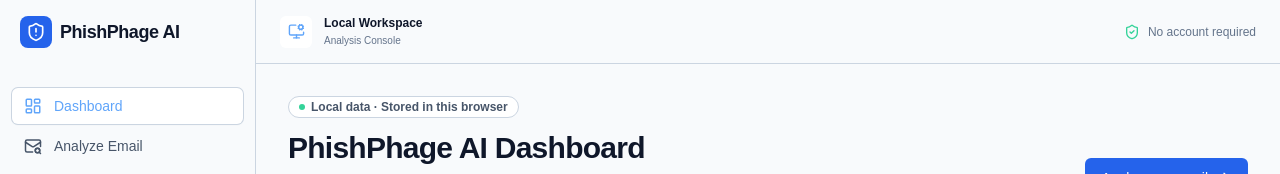
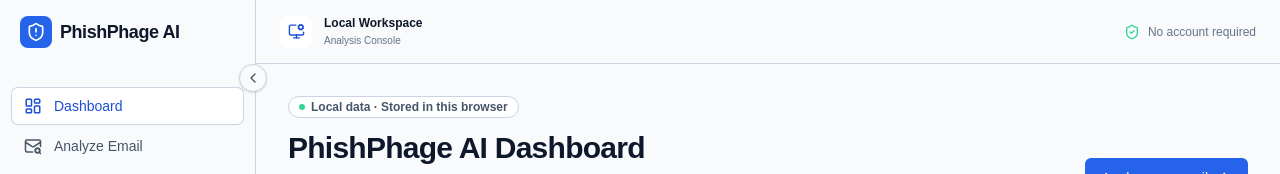
Before and after one commit to Nitin-Polistya/phishphage-ai, a Next.js app in the folder apps/web/: page /dashboard in a window 1280 px wide. Shown: the top 174 px of the page. Built offline with nearby package versions, Linux system fonts and the light colour scheme.

Commit message:
Sidebar improvement

```diff
--- a/apps/web/app/globals.css
+++ b/apps/web/app/globals.css
@@ -17,6 +17,32 @@ body {
 
 * {
   box-sizing: border-box;
+}
+
+.theme-link {
+  color: #94a3b8;
+}
+
+.theme-link:hover,
+.theme-link:focus-visible {
+  color: #f1f5f9;
+}
+
+.theme-active-link {
+  color: #60a5fa;
+}
+
+html[data-theme='light'] .theme-link {
+  color: #475569;
+}
+
+html[data-theme='light'] .theme-link:hover,
+html[data-theme='light'] .theme-link:focus-visible {
+  color: #0f172a;
+}
+
+html[data-theme='light'] .theme-active-link {
+  color: #1d4ed8;
 }
 
 html {
@@ -54,6 +80,8 @@ html[data-theme='light'] [class~='text-slate-300'] { color: #334155 !important;
 html[data-theme='light'] [class~='text-slate-400'] { color: #475569 !important; }
 html[data-theme='light'] [class~='text-slate-500'],
 html[data-theme='light'] [class~='text-slate-600'] { color: #64748b !important; }
+html[data-theme='light'] [class~='text-blue-400'] { color: #1d4ed8 !important; }
+html[data-theme='light'] [class~='text-blue-300'] { color: #1e40af !important; }
 html[data-theme='light'] [class~='border-slate-800'],
 html[data-theme='light'] [class~='border-slate-800/80'],
 html[data-theme='light'] [class~='border-slate-700'] { border-color: #cbd5e1 !important; }
@@ -63,6 +91,10 @@ html[data-theme='light'] [class~='via-slate-950'] { --tw-gradient-via: #f8fafc v
 html[data-theme='light'] [class~='to-slate-950'] { --tw-gradient-to: #f8fafc var(--tw-gradient-to-position) !important; }
 html[data-theme='light'] [class~='hover:bg-slate-900']:hover,
 html[data-theme='light'] [class~='hover:bg-slate-800']:hover { background-color: #e2e8f0 !important; }
+html[data-theme='light'] [class~='hover:text-slate-100']:hover,
+html[data-theme='light'] [class~='hover:text-slate-200']:hover,
+html[data-theme='light'] [class~='hover:text-slate-300']:hover,
+html[data-theme='light'] [class~='hover:text-blue-300']:hover { color: #0f172a !important; }
 html[data-theme='light'] h1[class~='text-white'],
 html[data-theme='light'] h2[class~='text-white'],
 html[data-theme='light'] p[class~='text-white'],
--- a/apps/web/app/page.tsx
+++ b/apps/web/app/page.tsx
@@ -294,7 +294,7 @@ export default function LandingPage() {
               </div>
             </div>
             <div className="flex flex-wrap items-center gap-x-6 gap-y-3 text-sm text-slate-500">
-              <a href="https://github.com/Nitin-Polistya/phishphage-ai" target="_blank" rel="noreferrer" className="transition-colors hover:text-slate-200">GitHub repository</a>
+              <a href="https://github.com/Nitin-Polistya/phishphage-ai" target="_blank" rel="noreferrer" className="theme-link rounded-sm transition-colors focus-visible:outline-none focus-visible:ring-2 focus-visible:ring-blue-500">GitHub repository</a>
               <span className="flex items-center gap-1.5" title="Documentation coming soon"><BookOpen size={14} aria-hidden="true" />Documentation · Coming soon</span>
               <span className="flex items-center gap-1.5"><BadgeCheck size={14} aria-hidden="true" />Internship MVP</span>
             </div>
--- a/apps/web/components/landing/section-navigation.tsx
+++ b/apps/web/components/landing/section-navigation.tsx
@@ -70,7 +70,7 @@ export function LandingSectionNavigation() {
             href={`#${id}`}
             aria-current={active ? 'location' : undefined}
             onClick={(event) => navigateToSection(event, id)}
-            className={cn('rounded-sm transition-colors focus-visible:outline-none focus-visible:ring-2 focus-visible:ring-blue-500', active ? 'text-blue-400' : 'text-slate-400 hover:text-slate-100')}
+            className={cn('rounded-sm transition-colors focus-visible:outline-none focus-visible:ring-2 focus-visible:ring-blue-500', active ? 'theme-active-link' : 'theme-link')}
           >
             {label}
           </a>
--- a/apps/web/components/layout/app-shell.tsx
+++ b/apps/web/components/layout/app-shell.tsx
@@ -1,20 +1,53 @@
-"use client";
+'use client';
 
+import { useCallback, useEffect, useRef, useState, type ReactNode } from 'react';
+
+import { readSidebarCollapsed, writeSidebarCollapsed } from '@/lib/sidebar-state';
+import { cn } from '@/lib/utils';
 import { Sidebar } from './sidebar';
 import { TopNav } from './top-nav';
-import { ReactNode } from 'react';
 
 interface AppShellProps {
   children: ReactNode;
 }
 
 export function AppShell({ children }: AppShellProps) {
+  const [collapsed, setCollapsed] = useState(false);
+  const [mobileOpen, setMobileOpen] = useState(false);
+  const [isDesktop, setIsDesktop] = useState(false);
+  const menuButtonRef = useRef<HTMLButtonElement>(null);
+
+  useEffect(() => {
+    setCollapsed(readSidebarCollapsed());
+    const media = window.matchMedia('(min-width: 1024px)');
+    const syncViewport = () => {
+      setIsDesktop(media.matches);
+      if (media.matches) setMobileOpen(false);
+    };
+    syncViewport();
+    media.addEventListener('change', syncViewport);
+    return () => media.removeEventListener('change', syncViewport);
+  }, []);
+
+  const toggleCollapsed = useCallback(() => {
+    setCollapsed((current) => {
+      const next = !current;
+      writeSidebarCollapsed(next);
+      return next;
+    });
+  }, []);
+
+  const closeMobile = useCallback(() => {
+    setMobileOpen(false);
+    window.requestAnimationFrame(() => menuButtonRef.current?.focus());
+  }, []);
+
   return (
     <div className="flex min-h-screen bg-slate-950">
-      <Sidebar />
-      <div className="flex flex-1 flex-col lg:pl-64">
-        <TopNav />
-        <main className="p-4 sm:p-6 lg:p-8">
+      <Sidebar collapsed={collapsed} mobileOpen={mobileOpen} isDesktop={isDesktop} onToggleCollapsed={toggleCollapsed} onCloseMobile={closeMobile} />
+      <div inert={mobileOpen ? true : undefined} className={cn('flex min-w-0 flex-1 flex-col transition-[padding] duration-200', collapsed ? 'lg:pl-20' : 'lg:pl-64')}>
+        <TopNav mobileOpen={mobileOpen} menuButtonRef={menuButtonRef} onOpenSidebar={() => setMobileOpen(true)} />
+        <main className="min-w-0 p-4 sm:p-6 lg:p-8">
           <div className="mx-auto max-w-7xl">
             {children}
           </div>
--- a/apps/web/components/layout/sidebar.tsx
+++ b/apps/web/components/layout/sidebar.tsx
@@ -1,79 +1,111 @@
-"use client";
+'use client';
 
+import { useEffect, useRef } from 'react';
 import Link from 'next/link';
 import { usePathname } from 'next/navigation';
-import {
-  LayoutDashboard,
-  MailSearch,
-  History,
-  FileText,
-  Settings,
-  ShieldAlert
-} from 'lucide-react';
+import { ChevronLeft, ChevronRight, FileText, History, LayoutDashboard, MailSearch, Settings, ShieldAlert, X } from 'lucide-react';
+
+import { Button } from '@/components/ui/button';
+import { Tooltip, TooltipContent, TooltipProvider, TooltipTrigger } from '@/components/ui/tooltip';
 import { cn } from '@/lib/utils';
-import { Tooltip, TooltipContent, TooltipProvider, TooltipTrigger } from '@/components/ui/tooltip';
 
 const navigation = [
-  { name: 'Dashboard', href: '/dashboard', icon: LayoutDashboard, active: true },
-  { name: 'Analyze Email', href: '/analyze', icon: MailSearch, active: true },
-  { name: 'Scan History', href: '/history', icon: History, active: true },
-  { name: 'Reports', href: '/reports', icon: FileText, active: true },
-  { name: 'Settings', href: '/settings', icon: Settings, active: true },
+  { name: 'Dashboard', href: '/dashboard', icon: LayoutDashboard },
+  { name: 'Analyze Email', href: '/analyze', icon: MailSearch },
+  { name: 'Scan History', href: '/history', icon: History },
+  { name: 'Reports', href: '/reports', icon: FileText },
+  { name: 'Settings', href: '/settings', icon: Settings },
 ];
 
-export function Sidebar() {
+interface SidebarProps {
+  collapsed: boolean;
+  mobileOpen: boolean;
+  isDesktop: boolean;
+  onToggleCollapsed: () => void;
+  onCloseMobile: () => void;
+}
+
+export function Sidebar({ collapsed, mobileOpen, isDesktop, onToggleCollapsed, onCloseMobile }: SidebarProps) {
   const pathname = usePathname();
+  const closeButtonRef = useRef<HTMLButtonElement>(null);
+  const handleNavigate = () => {
+    if (!isDesktop) onCloseMobile();
+  };
+
+  useEffect(() => {
+    if (!mobileOpen) return;
+    closeButtonRef.current?.focus();
+    const previousOverflow = document.body.style.overflow;
+    document.body.style.overflow = 'hidden';
+    const onKeyDown = (event: KeyboardEvent) => {
+      if (event.key === 'Escape') onCloseMobile();
+    };
+    window.addEventListener('keydown', onKeyDown);
+    return () => {
+      document.body.style.overflow = previousOverflow;
+      window.removeEventListener('keydown', onKeyDown);
+    };
+  }, [mobileOpen, onCloseMobile]);
 
   return (
-    <aside className="fixed left-0 top-0 z-40 h-screen w-64 -translate-x-full border-r border-slate-800 bg-slate-950 transition-transform lg:translate-x-0">
-      <div className="flex h-full flex-col px-3 py-4">
-        <Link href="/" aria-label="PhishPhage AI home" className="mb-10 flex items-center gap-2 rounded-md px-2 focus-visible:outline-none focus-visible:ring-2 focus-visible:ring-blue-500">
-          <span className="flex h-8 w-8 items-center justify-center rounded-lg bg-blue-600 text-white">
-            <ShieldAlert size={20} aria-hidden="true" />
-          </span>
-          <span className="text-lg font-bold tracking-tight text-slate-100">
-            PhishPhage AI
-          </span>
+    <TooltipProvider delayDuration={250}>
+      {mobileOpen && <button type="button" aria-label="Close navigation overlay" onClick={onCloseMobile} className="fixed inset-0 z-40 bg-slate-950/75 backdrop-blur-sm lg:hidden" />}
+      <aside
+        id="application-sidebar"
+        aria-label="Application navigation"
+        aria-hidden={!isDesktop && !mobileOpen ? true : undefined}
+        inert={!isDesktop && !mobileOpen ? true : undefined}
+        className={cn(
+          'fixed left-0 top-0 z-50 h-screen w-64 border-r border-slate-800 bg-slate-950 transition-[width,transform] duration-200',
+          mobileOpen ? 'translate-x-0' : '-translate-x-full lg:translate-x-0',
+          collapsed ? 'lg:w-20' : 'lg:w-64',
+        )}
+      >
+        <div className="relative flex h-full flex-col px-3 py-4">
+          <Link href="/" aria-label="PhishPhage AI home" onClick={handleNavigate} className={cn('mb-10 flex items-center gap-2 rounded-md px-2 focus-visible:outline-none focus-visible:ring-2 focus-visible:ring-blue-500', collapsed && 'lg:justify-center lg:px-0')}>
+            <span className="flex h-8 w-8 shrink-0 items-center justify-center rounded-lg bg-blue-600 text-white"><ShieldAlert size={20} aria-hidden="true" /></span>
+            <span className={cn('whitespace-nowrap text-lg font-bold tracking-tight text-slate-100', collapsed && 'lg:sr-only')}>PhishPhage AI</span>
           </Link>
+
+          <Button ref={closeButtonRef} type="button" variant="ghost" size="icon" aria-label="Close navigation" onClick={onCloseMobile} className="theme-link absolute right-3 top-4 hover:bg-slate-900 lg:hidden"><X aria-hidden="true" /></Button>
+          <Button type="button" variant="outline" size="icon" aria-label={collapsed ? 'Expand navigation' : 'Collapse navigation'} aria-controls="application-sidebar" aria-expanded={!collapsed} onClick={onToggleCollapsed} className="theme-link absolute -right-3 top-16 hidden h-7 w-7 rounded-full border-slate-700 bg-slate-950 shadow hover:bg-slate-800 lg:flex">
+            {collapsed ? <ChevronRight aria-hidden="true" /> : <ChevronLeft aria-hidden="true" />}
+          </Button>
 
           <nav className="flex-1 space-y-1">
             {navigation.map((item) => {
               const isActive = pathname === item.href;
-            return (
-              item.active ? <Link
-                key={item.name}
+              const link = (
+                <Link
                   href={item.href}
+                  onClick={handleNavigate}
+                  aria-current={isActive ? 'page' : undefined}
+                  aria-label={collapsed ? item.name : undefined}
                   className={cn(
-                  "flex items-center gap-3 rounded-md px-3 py-2 text-sm font-medium transition-colors",
-                  isActive
-                    ? "bg-slate-900 text-blue-400 shadow-sm ring-1 ring-slate-800"
-                    : "text-slate-400 hover:bg-slate-900 hover:text-slate-100",
+                    'flex items-center gap-3 rounded-md px-3 py-2 text-sm font-medium transition-colors focus-visible:outline-none focus-visible:ring-2 focus-visible:ring-blue-500',
+                    collapsed && 'lg:justify-center lg:px-2',
+                    isActive ? 'theme-active-link bg-slate-900 shadow-sm ring-1 ring-slate-800' : 'theme-link hover:bg-slate-900',
                   )}
                 >
-                <item.icon size={18} aria-hidden="true" />
-                {item.name}
-              </Link> : <TooltipProvider key={item.name}>
-                <Tooltip>
-                  <TooltipTrigger asChild>
-                    <span aria-disabled="true" className="flex cursor-not-allowed items-center justify-between rounded-md px-3 py-2 text-sm font-medium text-slate-600">
-                      <span className="flex items-center gap-3"><item.icon size={18} aria-hidden="true" />{item.name}</span>
-                      <span className="text-[9px] uppercase tracking-wide text-slate-700">Soon</span>
-                    </span>
-                  </TooltipTrigger>
-                  <TooltipContent className="border-slate-700 bg-slate-900 text-slate-200">Coming soon</TooltipContent>
+                  <item.icon size={18} className="shrink-0" aria-hidden="true" />
+                  <span className={cn('whitespace-nowrap', collapsed && 'lg:sr-only')}>{item.name}</span>
+                </Link>
+              );
+
+              return (
+                <Tooltip key={item.name} open={collapsed ? undefined : false}>
+                  <TooltipTrigger asChild>{link}</TooltipTrigger>
+                  <TooltipContent side="right" className="hidden border-slate-700 bg-slate-900 text-slate-200 lg:block">{item.name}</TooltipContent>
                 </Tooltip>
-              </TooltipProvider>
               );
             })}
           </nav>
 
-        <div className="mt-auto border-t border-slate-800 px-2 pt-4">
-          <div className="rounded-lg bg-slate-900 px-3 py-3">
-            <p className="text-xs font-semibold text-slate-300">Local Workspace</p>
-            <p className="mt-1 text-[10px] leading-4 text-slate-500">Browser-only data</p>
-          </div>
+          <div className={cn('mt-auto border-t border-slate-800 px-2 pt-4', collapsed && 'lg:hidden')}>
+            <div className="rounded-lg bg-slate-900 px-3 py-3"><p className="text-xs font-semibold text-slate-300">Local Workspace</p><p className="mt-1 text-[10px] leading-4 text-slate-500">Browser-only data</p></div>
           </div>
         </div>
       </aside>
+    </TooltipProvider>
   );
 }
--- /dev/null
+++ b/apps/web/lib/sidebar-state.ts
@@ -0,0 +1,20 @@
+const SIDEBAR_COLLAPSED_KEY = 'phishphage.sidebar.collapsed.v1';
+
+export function readSidebarCollapsed(): boolean {
+  if (typeof window === 'undefined') return false;
+  try {
+    return window.localStorage.getItem(SIDEBAR_COLLAPSED_KEY) === 'true';
+  } catch {
+    return false;
+  }
+}
+
+export function writeSidebarCollapsed(collapsed: boolean): boolean {
+  if (typeof window === 'undefined') return false;
+  try {
+    window.localStorage.setItem(SIDEBAR_COLLAPSED_KEY, String(collapsed));
+    return true;
+  } catch {
+    return false;
+  }
+}
```
Also changed, not shown: apps/web/components/layout/top-nav.tsx (+12 -2 lines). Lines whose indentation alone changed are shown as unchanged.
